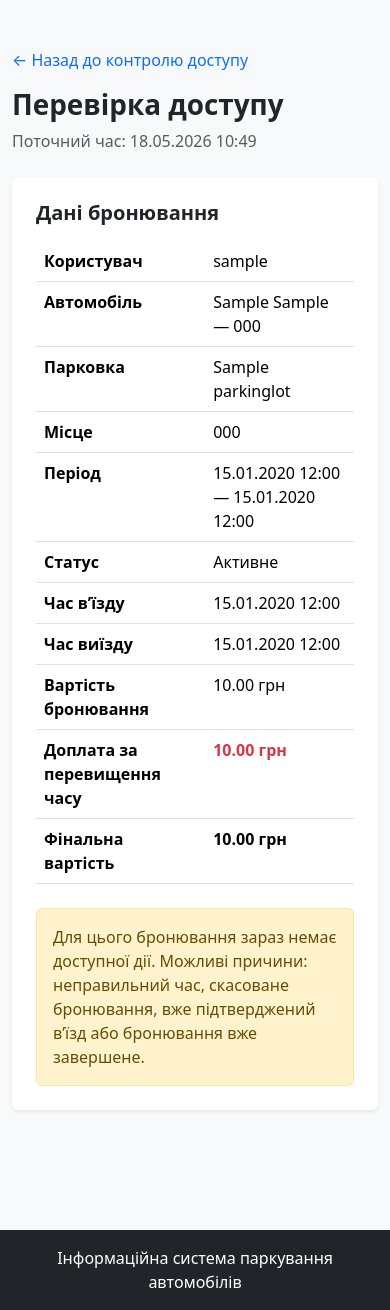
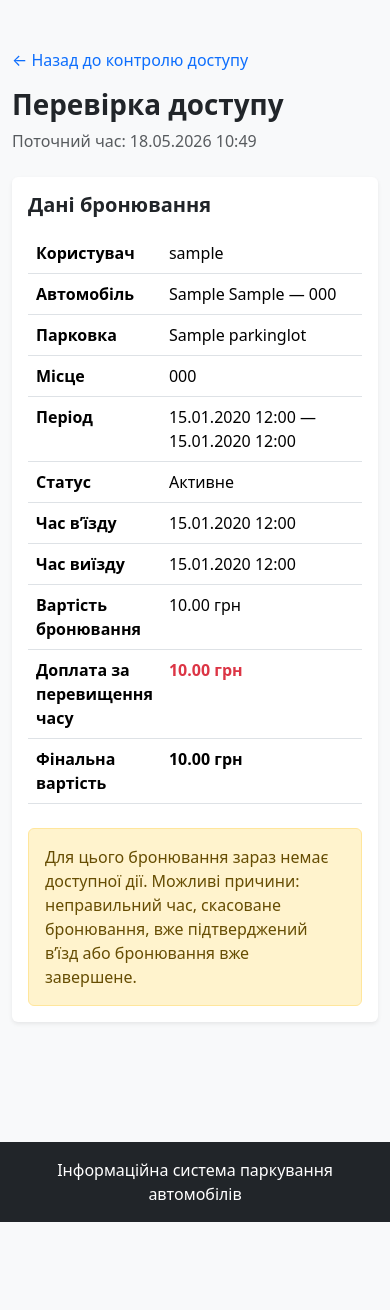
Before and after one commit to kaolinhida/parking-system, a Django app: page /access-control/reservation/00000000-0000-0000-0000-000000000001/ in a window 390 px wide. Shown: the part 56-1366 px from the top of the page. After the commit the page ends 1278 px from the top, so only its background shows below. Run offline with Django 5.2, Linux system fonts and the light colour scheme; a user stored in the database is signed in; data comes from the database, SQL or seed files in the repository; tables that the repository leaves empty hold one stand-in row (values such as "Sample post").

Commit message:
Improve mobile layout for tables and admin pages

```diff
--- a/templates/access_control/reservation_detail.html
+++ b/templates/access_control/reservation_detail.html
@@ -1,6 +1,29 @@
 {% extends 'base.html' %}
 
 {% block title %}Перевірка доступу | Parking System{% endblock %}
+
+{% block extra_head %}
+<style>
+    .access-detail-table th {
+        width: 35%;
+        white-space: nowrap;
+    }
+
+    @media (max-width: 575.98px) {
+        .access-detail-card {
+            padding: 1rem !important;
+        }
+
+        .access-detail-table th {
+            white-space: normal;
+        }
+
+        .access-detail-actions .btn {
+            width: 100%;
+        }
+    }
+</style>
+{% endblock %}
 
 {% block content %}
 <section class="py-5">
@@ -17,10 +40,11 @@
         </div>
 
         <div class="card border-0 shadow-sm mb-4">
-            <div class="card-body p-4">
+            <div class="card-body p-4 access-detail-card">
                 <h5 class="fw-bold mb-3">Дані бронювання</h5>
 
-                <table class="table">
+                <div class="table-responsive">
+                    <table class="table access-detail-table mb-0">
                         <tbody>
                             <tr>
                                 <th>Користувач</th>
@@ -104,8 +128,9 @@
                             </tr>
                         </tbody>
                     </table>
+                </div>
 
-                <div class="mt-4">
+                <div class="mt-4 access-detail-actions">
                     {% if can_check_in %}
                         <div class="alert alert-success">
                             Доступ дозволено. Бронювання активне, можна підтвердити в’їзд.
```
Also changed, not shown: templates/access_control/logs.html (+12 -3 lines), templates/accounts/profile.html (+19 -7 lines), templates/dashboard/home.html (+14 -3 lines), templates/reports/home.html (+12 -2 lines). Lines whose indentation alone changed are shown as unchanged.
